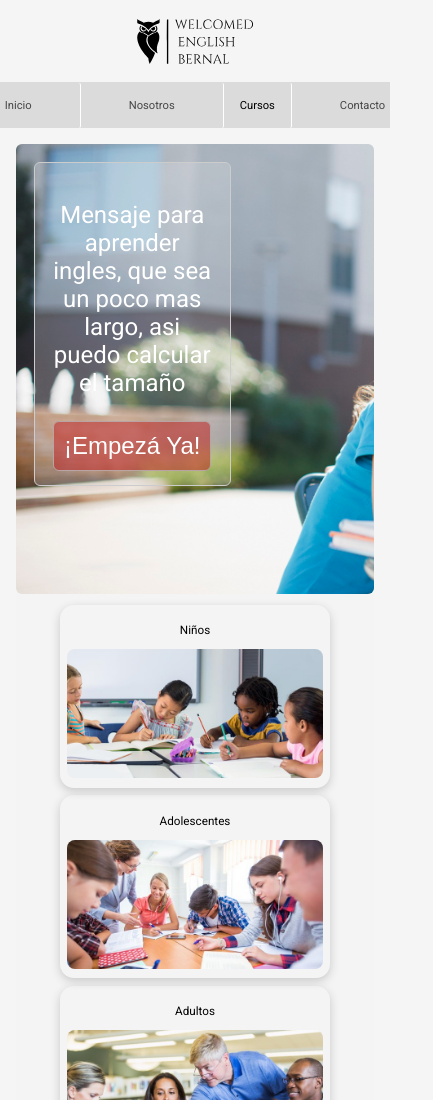
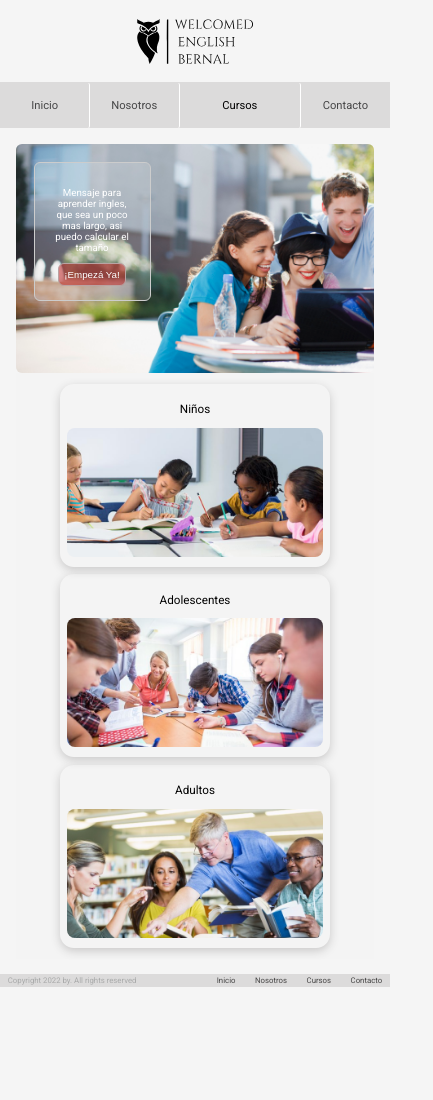
Before and after one commit to 22516-Full-Stack-Python/-Proyecto-Welcomed-English-Bernal, a plain HTML site: page index.html in a window 390 px wide. Shown: the top 1100 px of the page, 433 px wide, since content can reach past the window. After the commit the page ends 987 px from the top, so only its background shows below. Drawn offline with Linux system fonts and the light colour scheme.

Commit message:
Adds message media querie

```diff
--- a/style.css
+++ b/style.css
@@ -52,7 +52,7 @@ nav {
     text-decoration: none;
     color: rgb(70, 70, 71);
     transition: all 0.5s;
-    padding: 1rem 3rem;
+    padding: 1vw 3vw;
 
 }
 
@@ -158,7 +158,7 @@ nav {
 
 .message {
     padding: 4%;
-    margin: 5% 40% 30% 5%;
+    margin: 5% 0 20% 5%;
     color: white;
     background-color: rgba(232, 232, 233, 0.233);
     border: 1px solid rgb(204, 204, 204);
@@ -169,7 +169,8 @@ nav {
     align-items:center;
     max-width: 25rem;
     text-align: center;
-    font-size: 1.5rem;
+    font-size: 1.5vw;
+    max-width: 30vw;
 }
 
 .start-now_button {
@@ -178,7 +179,7 @@ nav {
     color: white;
     border: 1px solid rgb(185, 163, 163);
     border-radius: 6px;
-    font-size: 1.5rem;
+    font-size: 1.5vw;
     cursor: pointer;
 }
 
@@ -291,6 +292,14 @@ footer p {
         margin-top: 1.5vh;
     }
 
+    .message {
+        font-size: 2.5vw;
+    }
+
+    .start-now_button {
+        font-size: 2.5vw;
+    }
+
     footer {
         font-size: 2vw;
     }
```
